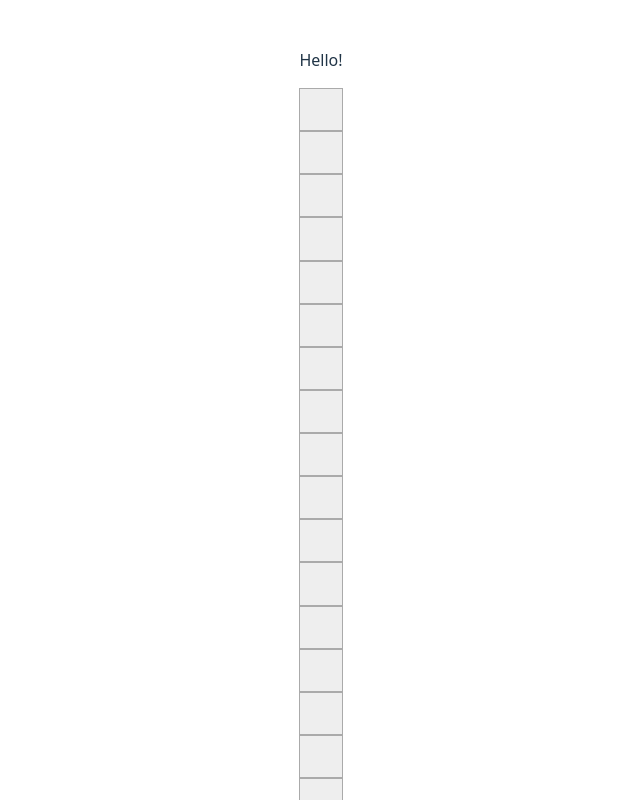
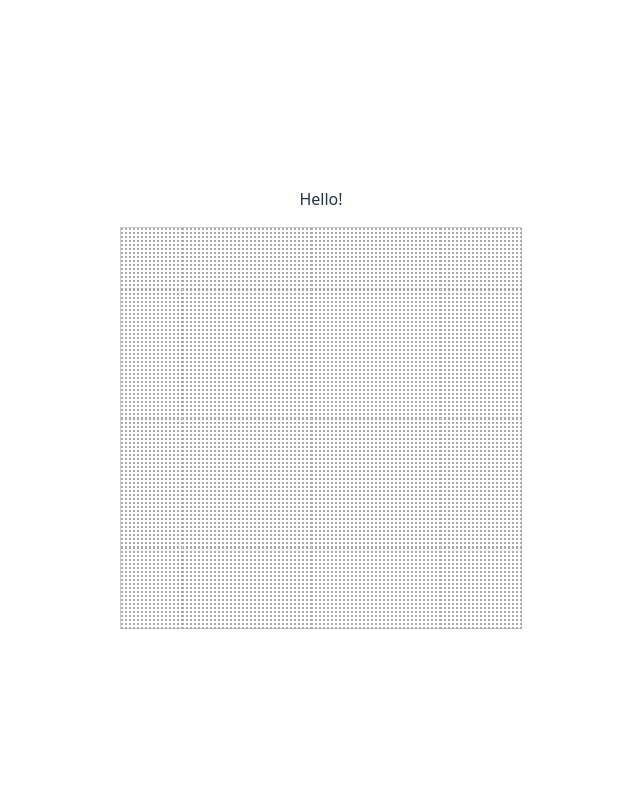
Before and after one commit to mlmyerson/react_eca, a React (Vite) app: page / in a window 1280 px wide. Shown: the top 800 px of the page, without its empty margins (319-959 px from the left). Built offline with nearby package versions, Linux system fonts and the light colour scheme.

Commit message:
2d array of cells

```diff
--- a/src/Grid.tsx
+++ b/src/Grid.tsx
@@ -1,39 +1,32 @@
-import { type JSX, useState, useEffect} from 'react'
+import { useState, useEffect } from 'react';
 import styles from './Grid.module.css';
-import * as React from "react";
 
 interface GridProps {
   grid_width: number;
   grid_height: number;
 }
 
-export default function Grid({grid_width, grid_height}: GridProps):JSX.Element {
+export default function Grid({ grid_width, grid_height }: GridProps) {
+  const [width, setWidth] = useState(grid_width);
+  const [height, setHeight] = useState(grid_height);
+  const cells = Array.from({ length: width * height });
 
-
-    const [width, setWidth] = useState(grid_width)
-    const [height, setHeight] = useState(grid_height)
-    const cells = Array.from({length: grid_width * grid_height})
-
-
-    useEffect((): void => {
-        setWidth(grid_width)
-        setHeight(grid_height)
-    }, [grid_width, grid_height])
-
+  useEffect(() => {
+    setWidth(grid_width);
+    setHeight(grid_height);
+  }, [grid_width, grid_height]);
 
   return (
     <div
-            className="grid-container"
-            style={
-                {
+      className={styles.container}
+      style={{
         '--columns': width,
         '--rows': height,
-                } as React.CSSProperties
-            }
+      } as React.CSSProperties}
     >
       {cells.map((_, idx) => (
         <div className={styles.cell} key={idx} />
       ))}
     </div>
-    )
+  );
 }
```
Lines whose indentation alone changed are shown as unchanged.
